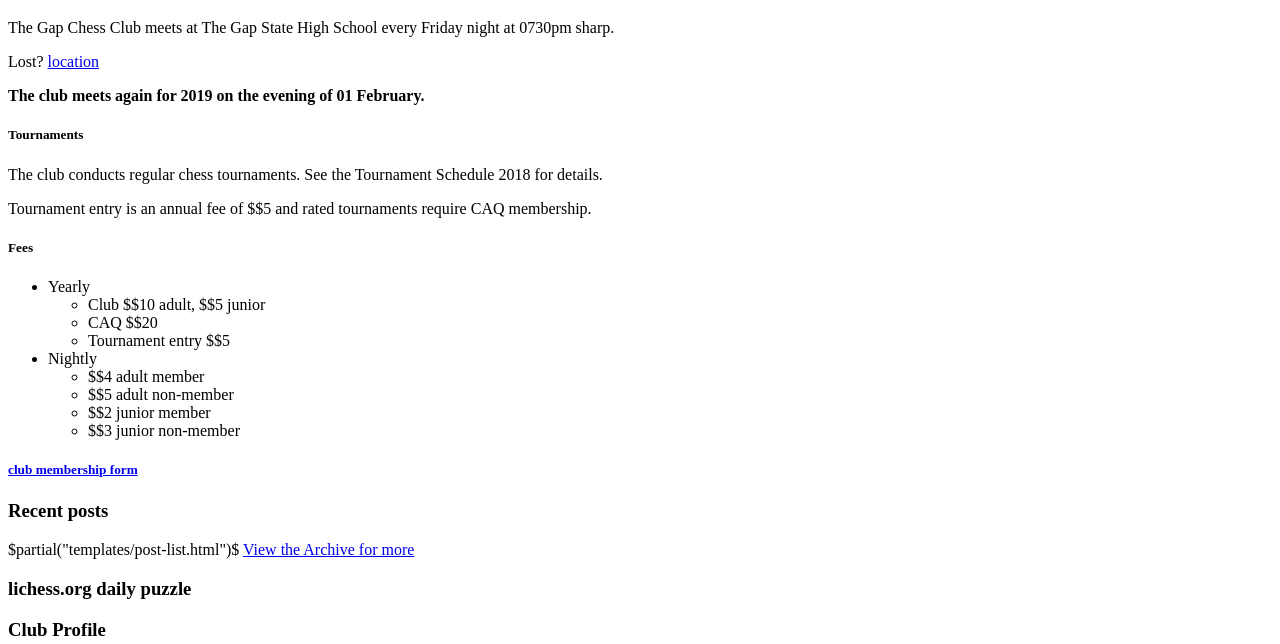
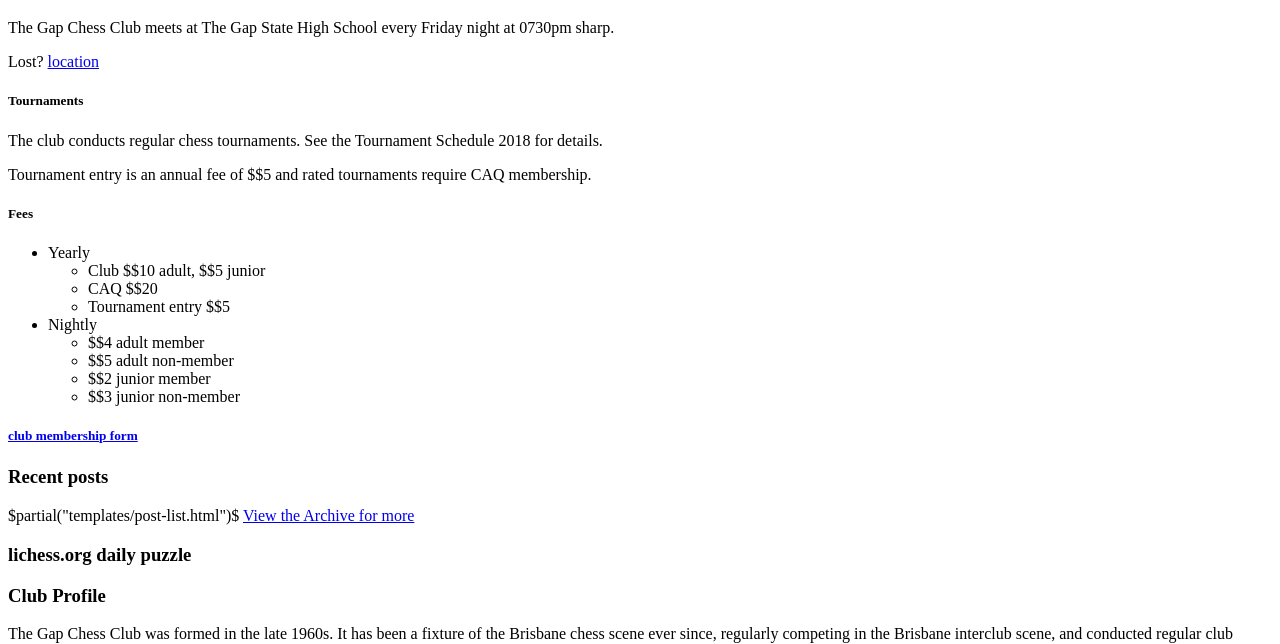
Before and after one commit to thegapchessclub/site.thegapchessclub.org.au, a plain HTML site: page content/index.html in a window 1280 px wide. Shown: the part 123-767 px from the top of the page. Drawn offline with Linux system fonts and the light colour scheme; a script that the page names is missing.

Commit message:
de-meets again

```diff
--- a/content/index.html
+++ b/content/index.html
@@ -25,7 +25,6 @@
             <h5 class="card-title tgcc-bottom-line">Meets weekly</h5>
             <p class="card-text">The Gap Chess Club meets at The Gap State High School every Friday night at 0730pm sharp.</p>
             <p>Lost? <a href="/location">location</a></p>
-            <p><b>The club meets again for 2019 on the evening of 01 February.</b></p>
           </div>
 
         </div>
```
